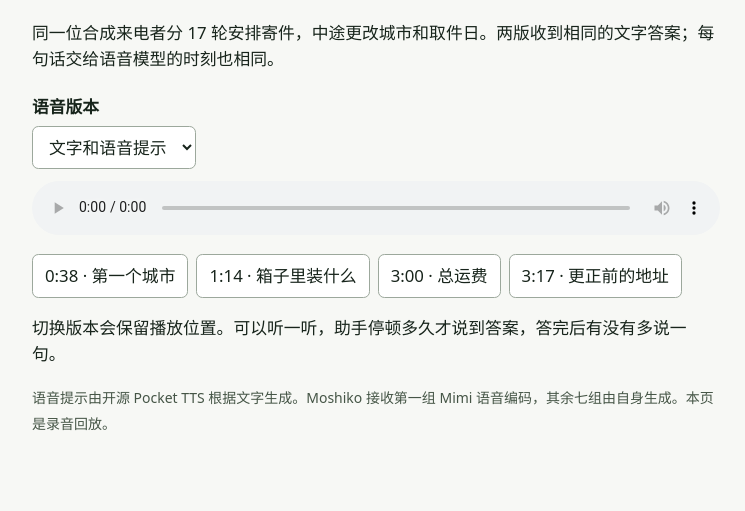
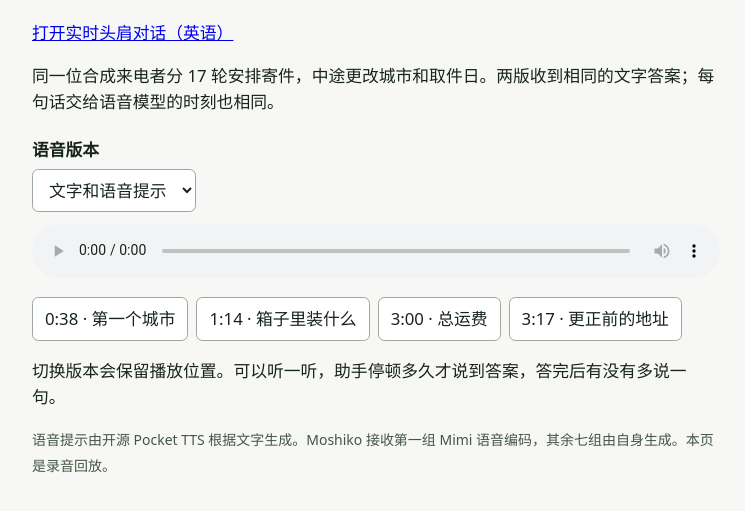
Before and after one commit to leehomyc/emma-motion-research-preview, a plain HTML site: page public-duplex/five-minute-conversation.html in a window 1280 px wide. Shown: the part 81-592 px from the top of the page, without its empty margins (264-1009 px from the left). Drawn offline with Linux system fonts and the light colour scheme.

Commit message:
Link the verified live conversation demo

```diff
--- a/public-duplex/five-minute-conversation.html
+++ b/public-duplex/five-minute-conversation.html
@@ -1,6 +1,6 @@
 <!doctype html><html lang="zh"><meta charset="utf-8"><meta name="viewport" content="width=device-width,initial-scale=1"><title>五分钟英语通话对照</title>
 <style>body{font:1.05rem/1.55 system-ui,sans-serif;max-width:43rem;margin:2rem auto;padding:0 1rem;background:#f7f8f5;color:#17241b}h1{line-height:1.2;font-size:clamp(1.6rem,6vw,2.3rem)}label{display:block;font-weight:600;margin:1.4rem 0 .35rem}select,button{font:inherit;padding:.5rem .75rem;border:1px solid #9ca89c;border-radius:.4rem;background:white;color:inherit}audio{width:100%;margin:.75rem 0}nav{display:flex;flex-wrap:wrap;gap:.5rem}small{color:#455546}</style>
-<main><h1>五分钟英语通话对照</h1><p>同一位合成来电者分 17 轮安排寄件，中途更改城市和取件日。两版收到相同的文字答案；每句话交给语音模型的时刻也相同。</p>
+<main><h1>五分钟英语通话对照</h1><p><a href="https://advancement-sympathy-delays-itself.trycloudflare.com/?history=direct&amp;head=native-calm&amp;lips=contour">打开实时头肩对话（英语）</a></p><p>同一位合成来电者分 17 轮安排寄件，中途更改城市和取件日。两版收到相同的文字答案；每句话交给语音模型的时刻也相同。</p>
 <label for="version">语音版本</label><select id="version"><option value="semantic-parcel-full.mp3">文字和语音提示</option><option value="semantic-parcel-text.mp3">仅文字提示</option></select>
 <audio id="call" controls preload="metadata" src="semantic-parcel-full.mp3"></audio>
 <nav aria-label="跳到问题"><button data-t="37.5">0:38 · 第一个城市</button><button data-t="73.5">1:14 · 箱子里装什么</button><button data-t="179.5">3:00 · 总运费</button><button data-t="196.5">3:17 · 更正前的地址</button></nav>
```
